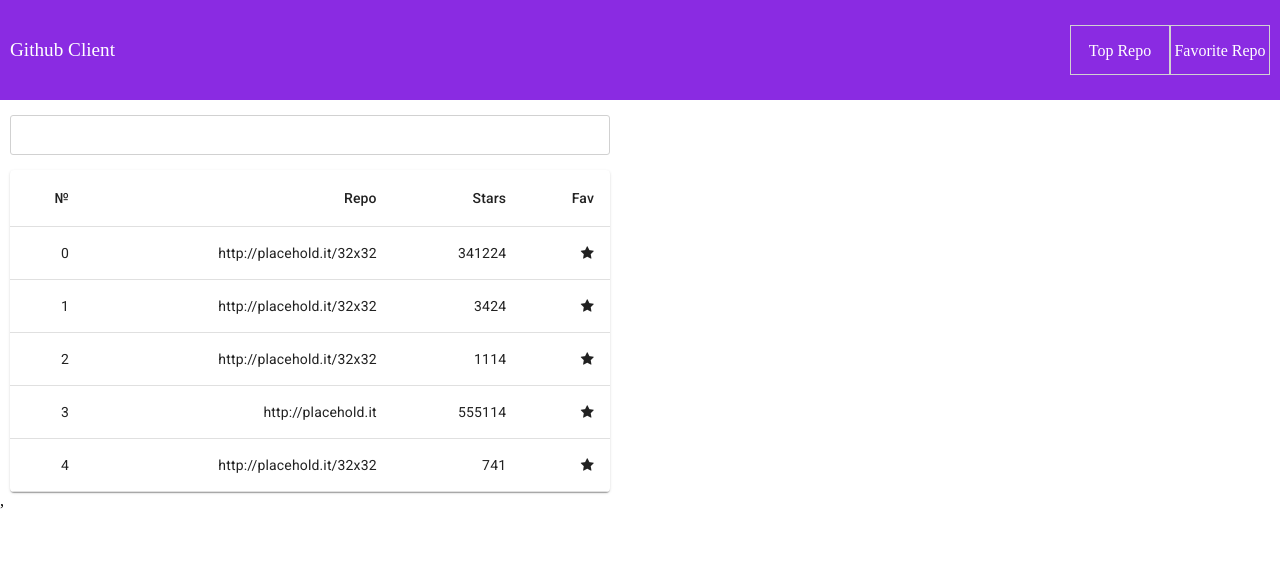
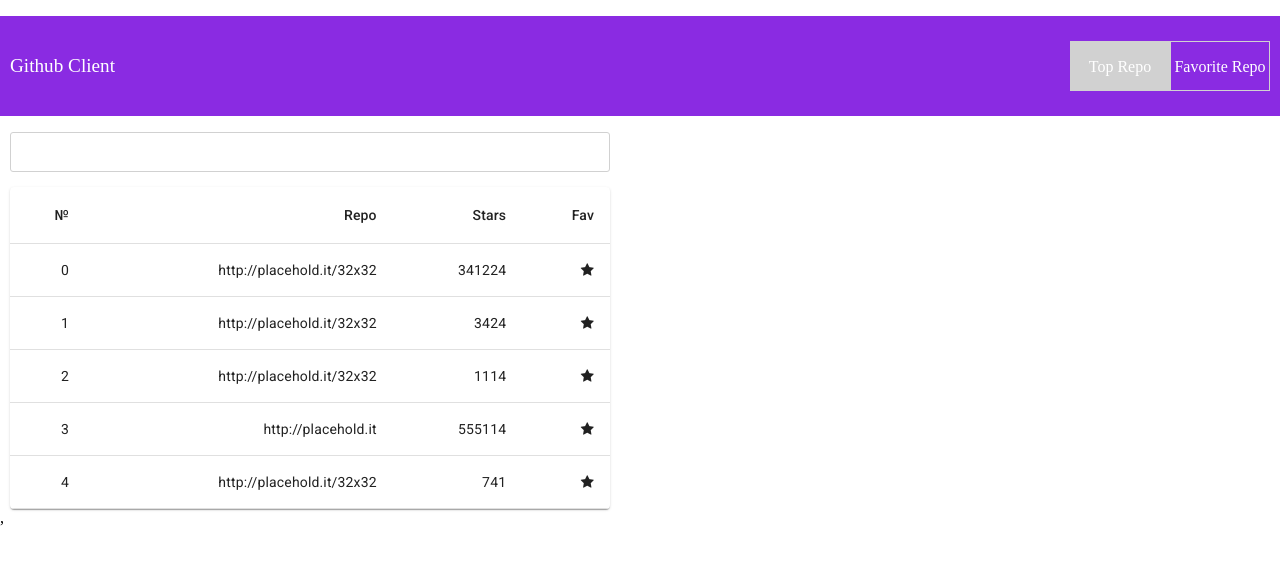
Before and after one commit to alexeysvyridov/GitHub-client, a React app: page / in a window 1280 px wide. Built offline with nearby package versions, Linux system fonts and the light colour scheme.

Commit message:
added Route, sepated components

```diff
--- a/src/components/App/App.css
+++ b/src/components/App/App.css
@@ -5,4 +5,8 @@
 body {
   margin: 0;
   padding: 0;
+  list-style: none;
 }
+a {
+  text-decoration: none;
+}
--- a/src/components/App/App.js
+++ b/src/components/App/App.js
@@ -1,9 +1,10 @@
 
 import React, {useEffect} from 'react';
+import {BrowserRouter as Router, NavLink, Switch, Route,activeClassName } from 'react-router-dom';
 import {connect} from 'react-redux';
-import Table from '../Table/Table';
-import Header from '../Header/Header';
-import SearchBar from '../Search-bar/Search-bar';
+import Nav from '../Nav/Nav';
+import Fovorite from '../Favorite/Favorite';
+import Home from '../Home/Home';
 import './App.css';
 
 function App() {
@@ -21,13 +22,20 @@ function App() {
   //   }
   // }
   // getUsers()
+
+
   return (
-    <div className="App">
-      <Header />
-      <SearchBar/>
-      <Table />
+  <div className="App">
+  <Router>
+    <Nav/>
+    <Switch>
+      <Route path="/" component={Home} exact/>
+      <Route path="/favorite" component={Fovorite}/>
+    </Switch>
+    </Router>
     </div>
   );
+
 }
 
 export default App;
--- /dev/null
+++ b/src/components/Favorite/Favorite.js
@@ -0,0 +1,16 @@
+import React from 'react'
+import PropTypes from 'prop-types'
+
+const Favorite = props => {
+  return (
+    <div>
+      <h1>Favorit repo!</h1>
+    </div>
+  )
+}
+
+Favorite.propTypes = {
+
+}
+
+export default Favorite
--- a/src/components/Header/Header.js
+++ /dev/null
@@ -1,16 +0,0 @@
-import React from 'react'
-import './Header.css';
- const Header = () => {
-  return (
-    <nav className="navigation">
-      <div className="left-side">
-       <span>Github Client</span>
-      </div>
-      <div className="right-side">
-          <div className="tab">Top Repo</div>
-          <div className="tab">Favorite Repo</div>
-      </div>
-    </nav>
-  )
-}
-export default Header;
--- /dev/null
+++ b/src/components/Home/Home.js
@@ -0,0 +1,18 @@
+import React from 'react'
+import PropTypes from 'prop-types'
+import Table from '../Table/Table';
+import SearchBar from '../Search-bar/Search-bar';
+const Home = props => {
+  return (
+    <div>
+      <SearchBar/>
+      <Table />
+    </div>
+  )
+}
+
+Home.propTypes = {
+
+}
+
+export default Home
--- a/src/components/Header/Header.css
+++ b/src/components/Nav/Nav.css
@@ -6,6 +6,10 @@
   display: flex;
   justify-content: space-between;
   align-items: center;
+
+}
+ul li {
+  list-style: none;
 }
 .right-side {
   display: flex;
@@ -23,3 +27,6 @@
   color:#fff;
   cursor: pointer;
 }
+.selected {
+  background: #d1d1d1;
+}
--- /dev/null
+++ b/src/components/Nav/Nav.js
@@ -0,0 +1,23 @@
+import React from 'react'
+import { NavLink } from 'react-router-dom';
+import './Nav.css';
+const Nav = () => {
+  return (
+    <nav>
+    <ul className="navigation">
+      <li className="left-side">
+        <span>Github Client</span>
+      </li>
+      <li className="right-side">
+          <NavLink  to="/" className="tab" activeClassName="selected" exact>
+            Top Repo
+          </NavLink>
+          <NavLink className="tab" to="/favorite" activeClassName="selected">
+            Favorite Repo
+          </NavLink>
+      </li>
+    </ul>
+  </nav>
+  )
+}
+export  default Nav;
--- a/src/components/Table/Table.js
+++ b/src/components/Table/Table.js
@@ -7,7 +7,6 @@ import TableContainer from '@material-ui/core/TableContainer';
 import TableHead from '@material-ui/core/TableHead';
 import TableRow from '@material-ui/core/TableRow';
 import Paper from '@material-ui/core/Paper';
-import star from '../../images/star.jpg';
 let users =  [{
   "id": 0,
   "repo": "http://placehold.it/32x32",
```
Also changed, not shown: 1 other file.
